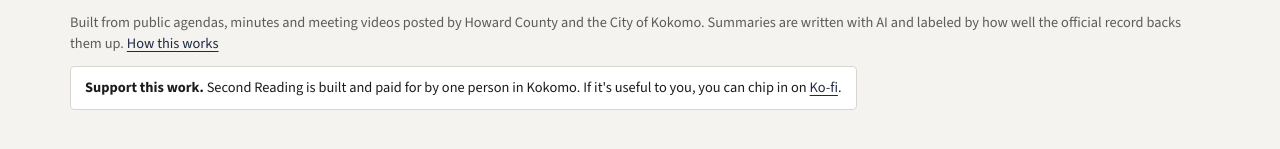
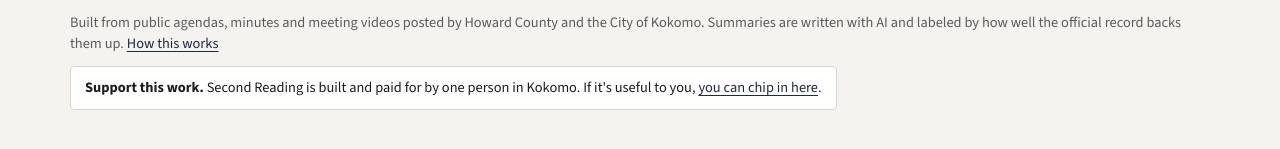
Before and after one commit to nolanhcdp/localmeetings, a website: page public/index.html in a window 1280 px wide. Shown: the part 643-792 px from the top of the page. Drawn offline with nearby package versions, Linux system fonts and the light colour scheme; no server answers.

Commit message:
Add files via upload

```diff
--- a/public/index.html
+++ b/public/index.html
@@ -47,7 +47,7 @@
   <div class="wrap">
     <p><b>Second Reading is in beta.</b> It's a work in progress: coverage is still filling in, meetings can take a day or two to appear after they happen, and the way things are written up will keep changing. If something looks wrong, use “Report an error” on the item, or <a href="#" id="reportPage">report a problem with this page</a>. <a href="#/alerts" id="alertsLink">Get alerts on your phone</a>.</p>
     <p>Built from public agendas, minutes and meeting videos posted by Howard County and the City of Kokomo. Summaries are written with AI and labeled by how well the official record backs them up. <a href="#/about">How this works</a></p>
-    <p class="support"><b>Support this work.</b> Second Reading is built and paid for by one person in Kokomo. If it's useful to you, you can chip in on <a href="https://ko-fi.com/nolanb" target="_blank" rel="noopener">Ko-fi</a>.</p>
+    <p class="support"><b>Support this work.</b> Second Reading is built and paid for by one person in Kokomo. If it's useful to you, <a href="https://ko-fi.com/nolanb" target="_blank" rel="noopener">you can chip in here</a>.</p>
   </div>
 </footer>
 <dialog id="report">
```
